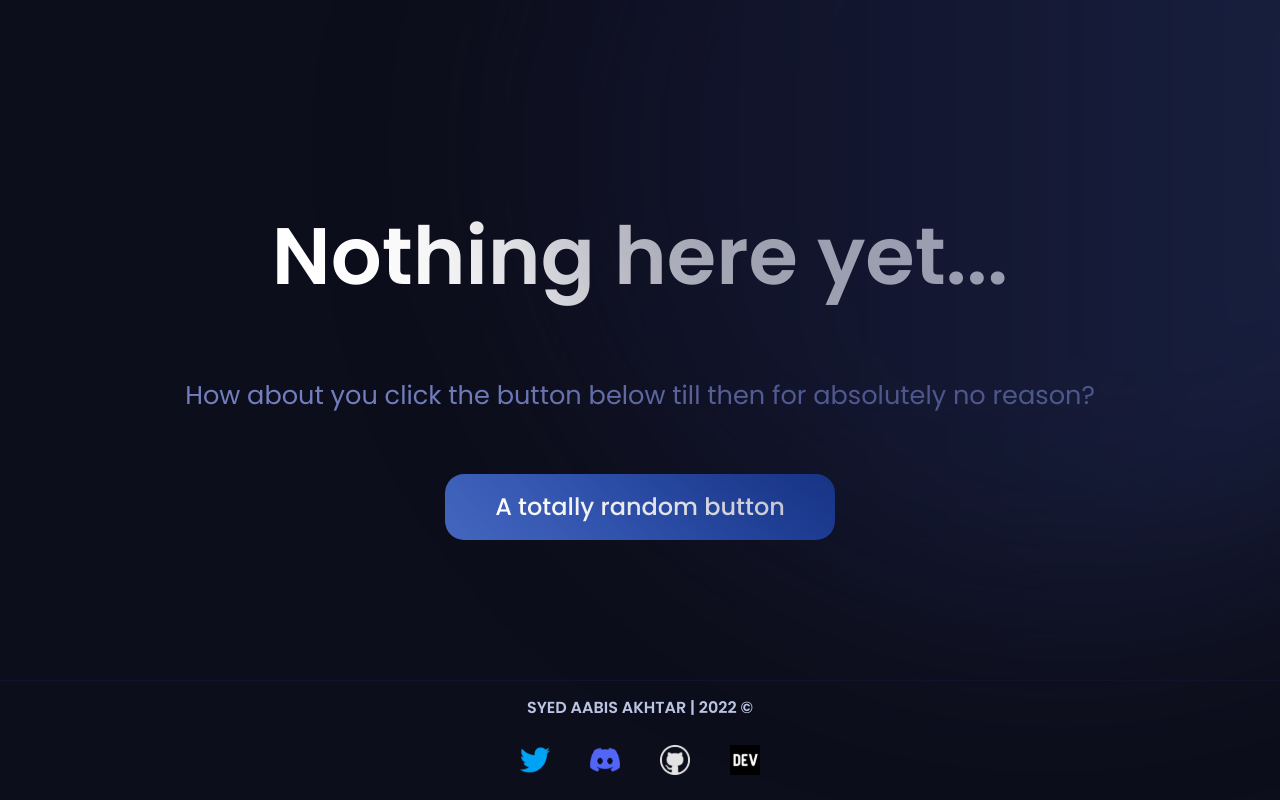
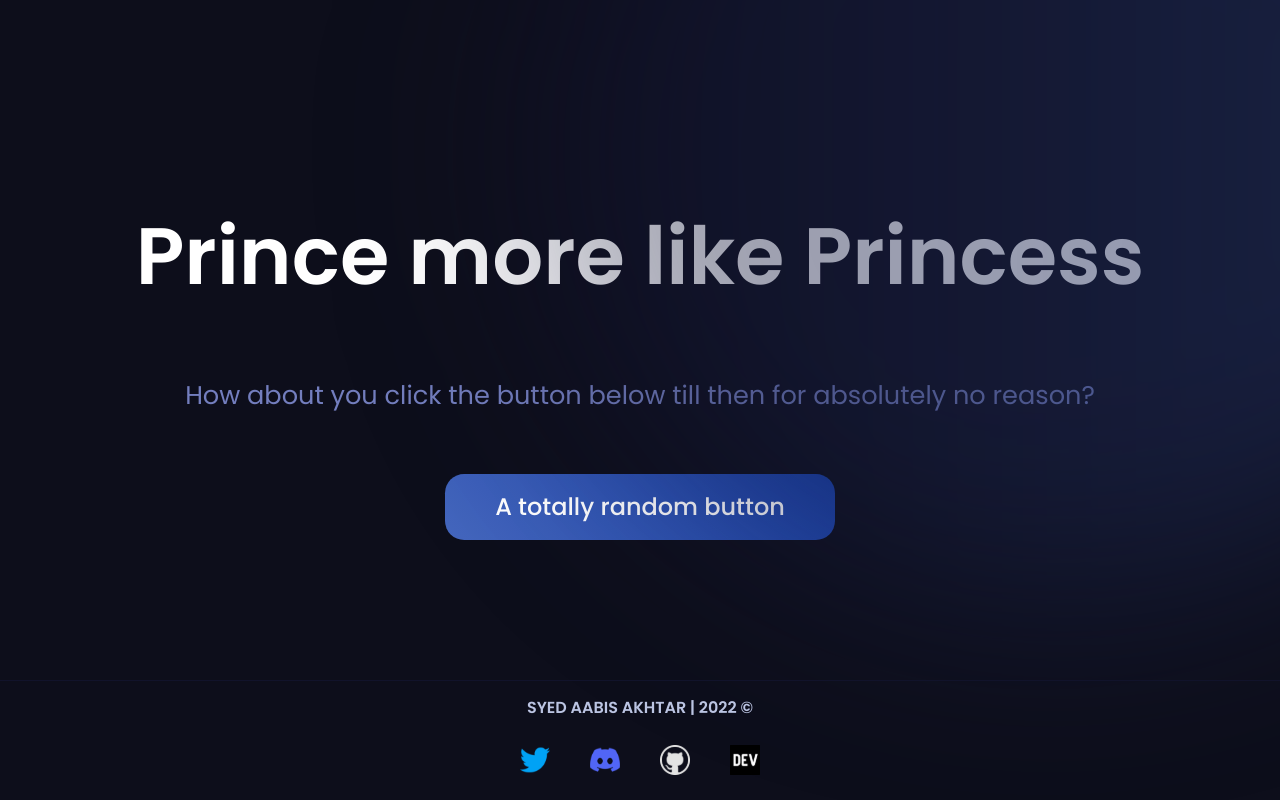
Before and after one commit to GitBolt/site, a Next.js app: page / in a window 1280 px wide. Built offline with nearby package versions, Linux system fonts and the light colour scheme.

Commit message:
💩Trolling

```diff
--- a/pages/index.tsx
+++ b/pages/index.tsx
@@ -25,7 +25,7 @@
           className="text-white"
           style={colour ? { color: colour, textShadow: `1px 1px 20px ${colour}70` } : {}}
         >
-          Nothing here yet...
+          Prince more like Princess
 
         </h1>
         <h2 className="text-white">How about you click the button below till then for absolutely no reason?</h2>
```
